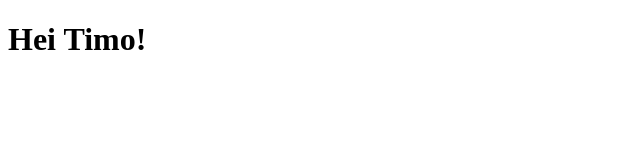
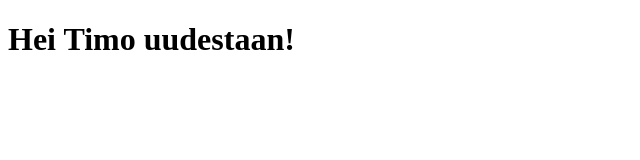
Before and after one commit to codetiki/locations-api-test, a website: page public/index.html in a window 1280 px wide. Shown: the whole page, without its empty margins (0-640 px from the left). Drawn offline with Linux system fonts and the light colour scheme.

Commit message:
uudestaan

```diff
--- a/public/index.html
+++ b/public/index.html
@@ -7,6 +7,6 @@
     <title>Document 2</title>
   </head>
   <body>
-    <h1>Hei Timo!</h1>
+    <h1>Hei Timo uudestaan!</h1>
   </body>
 </html>
```
